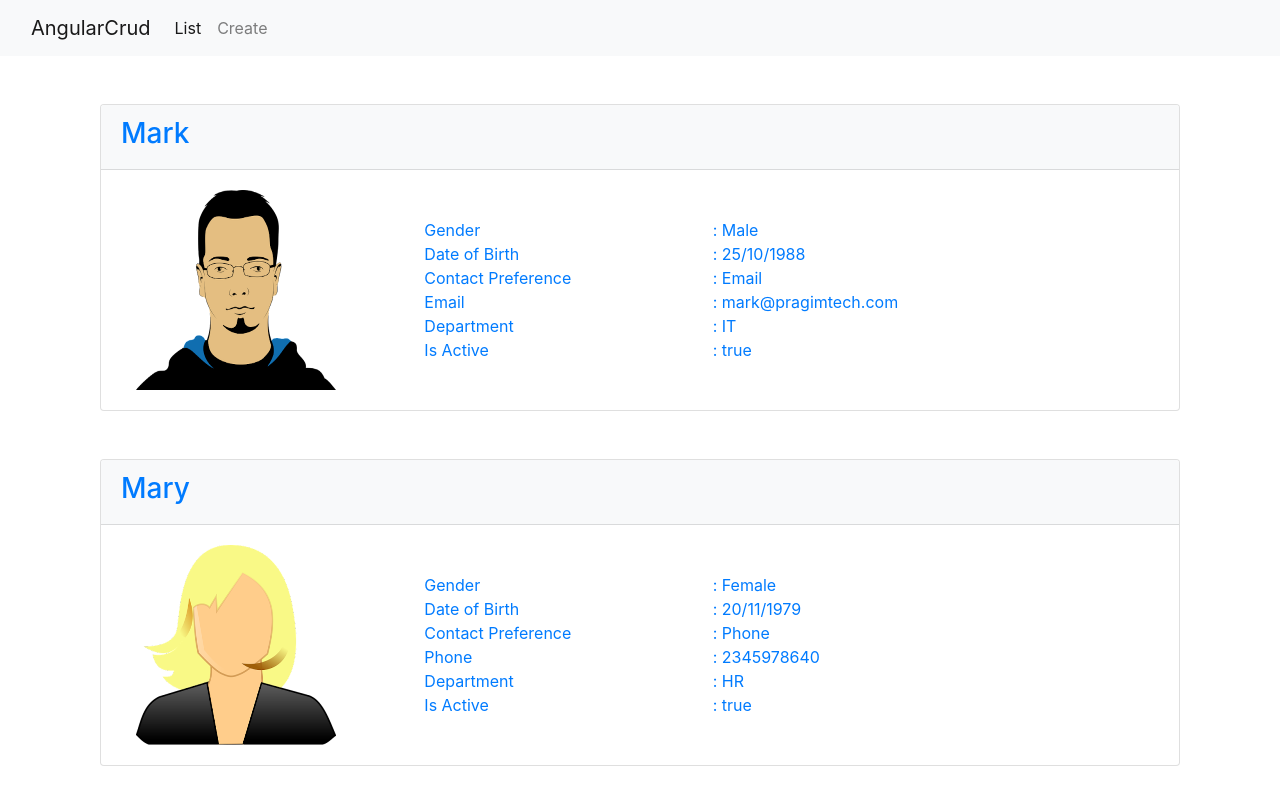
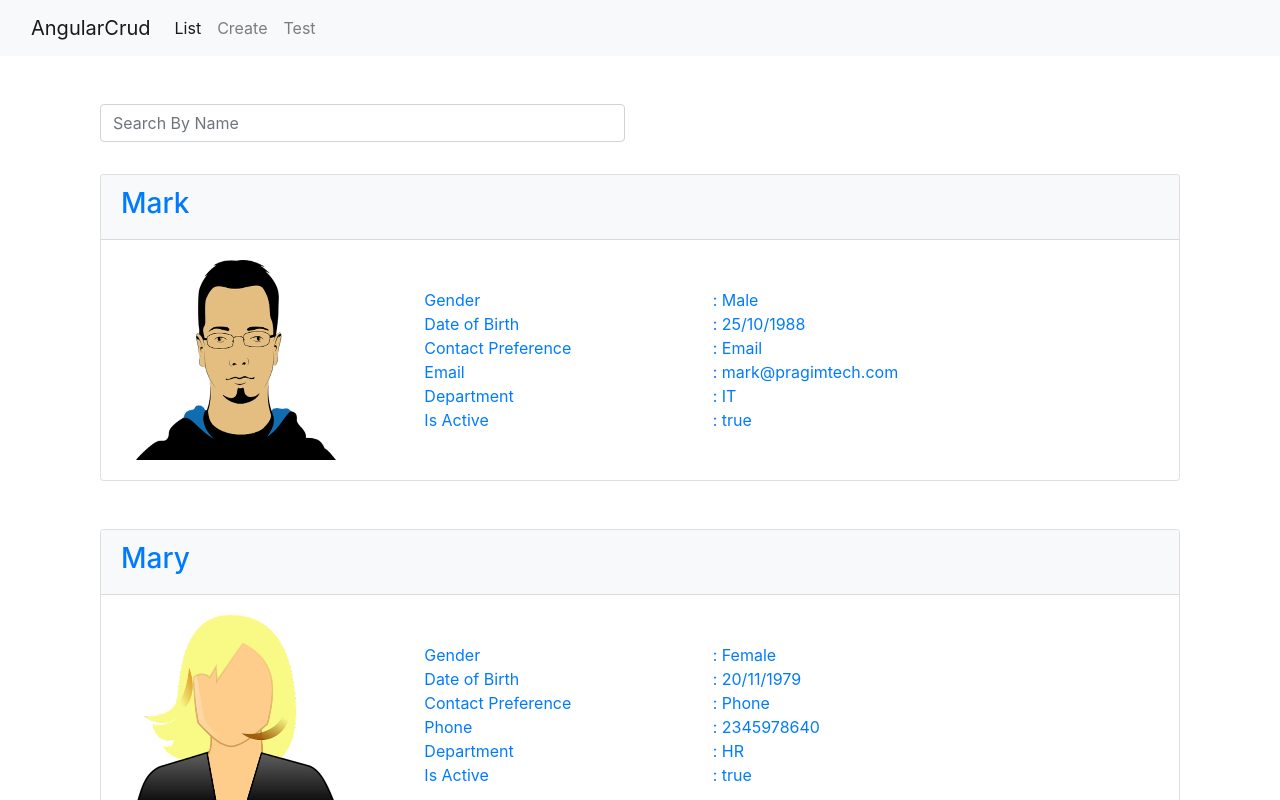
Before and after one commit to malaa5260/AngularCrud, an Angular app: page /emp/list in a window 1280 px wide. Shown: the top 800 px of the page. Built offline with nearby package versions, Linux system fonts and the light colour scheme.

Commit message:
filter pipe in angular

```diff
--- a/src/app/employee/employee-details/employeedetails.component.ts
+++ b/src/app/employee/employee-details/employeedetails.component.ts
@@ -6,7 +6,7 @@ import { Router } from '@angular/router';
 @Component({
   selector: 'app-employeedetails',
   templateUrl: './employeedetails.component.html',
-  styleUrls: ['./employeedetails.component.css']
+
 })
 export class EmployeedetailsComponent implements OnInit {
   employee:Employee;
--- a/src/app/employee/list-employees/list-employees.component.html
+++ b/src/app/employee/list-employees/list-employees.component.html
@@ -9,10 +9,15 @@
       <h4 #employeeData></h4>
    (click)="employeeData.innerHTML = childComponent.getEmployeeNameAndGender()"
    #childComponent -->
-   <div *ngFor="let emp of employees" @enabledStateChange >
+   <div class="row">
+      <div class="form-group col-md-6">
+         <input [(ngModel)]="searchTearm" type="text" class="form-control" placeholder="Search By Name" />
+      </div>
+   </div>
+   <div *ngFor="let emp of employees  | employeeFilter:searchTearm" @enabledStateChange>
       <!-- (click)="onClick(emp.id)" -->
       <a [routerLink]="['/employee',emp.id]">
-         <app-dispaly-employee [employee]="emp" ></app-dispaly-employee>
+         <app-dispaly-employee [employee]="emp"></app-dispaly-employee>
       </a>
 
       <!-- (notify)="handleNotify($event)" -->
--- a/src/app/employee/list-employees/list-employees.component.ts
+++ b/src/app/employee/list-employees/list-employees.component.ts
@@ -19,6 +19,7 @@ import { Router } from '@angular/router';
     ],
 })
 export class ListEmployeesComponent implements OnInit {
+  searchTearm:string;
   empData:Employee;
   employees:Employee[];
   employeeToDisplay:Employee;
--- a/src/app/navbar/navbar.component.html
+++ b/src/app/navbar/navbar.component.html
@@ -9,6 +9,7 @@
       <div class="navbar-nav">
         <a class="nav-link active" aria-current="page" routerLink="list">List</a>
         <a class="nav-link" routerLink="create">Create</a>
+        <a class="nav-link" routerLink="test">Test</a>
       </div>
     </div>
   </div>
--- /dev/null
+++ b/src/app/pipe/employee-filter.pipe.ts
@@ -0,0 +1,16 @@
+import { Pipe, PipeTransform } from '@angular/core';
+import { Employee } from 'app/models/employee/employee.model';
+@Pipe({
+  name: 'employeeFilter'
+})
+export class EmployeeFilterPipe implements PipeTransform {
+
+  transform(employees: Employee[],searchTearm:string):Employee[] {
+    if(!employees || !searchTearm){
+      return employees;
+    }
+    return employees.filter(emp =>
+       emp.name.toLowerCase().indexOf(searchTearm.toLowerCase())!==-1);
+  }
+
+}
--- /dev/null
+++ b/src/app/test/test.component.html
@@ -0,0 +1,11 @@
+<div class="mt-5">
+    <input type="text" [(ngModel)]="languale" #inputData=ngModel />
+    <button type="button" (click)="addLanguage()">Add</button>
+    <button type="button" (click)="removeLanguage()">Remove</button>
+</div>
+<div class="bg-light">
+    <ul>
+        <li *ngFor="let language of listOfLanguage">{{language}}</li>
+    </ul>
+</div>
+<strong *ngIf="listOfLanguage.length > 3">Congrats you are Add more than 3 languages</strong>
--- /dev/null
+++ b/src/app/test/test.component.ts
@@ -0,0 +1,20 @@
+import { Component, OnInit } from '@angular/core';
+
+@Component({
+  selector: 'app-test',
+  templateUrl: './test.component.html'
+})
+export class TestComponent implements OnInit {
+  languale:string = '';
+  listOfLanguage:string[] = [];
+  constructor() { }
+
+  ngOnInit(): void {
+  }
+  addLanguage(){
+    this.listOfLanguage.push(this.languale)
+  }
+  removeLanguage(){
+    this.listOfLanguage.splice(0,1);
+  }
+}
```
Also changed, not shown: src/app/app.module.ts (+6 -3 lines), src/app/employee/employee-details/employeedetails.component.css (deleted).
